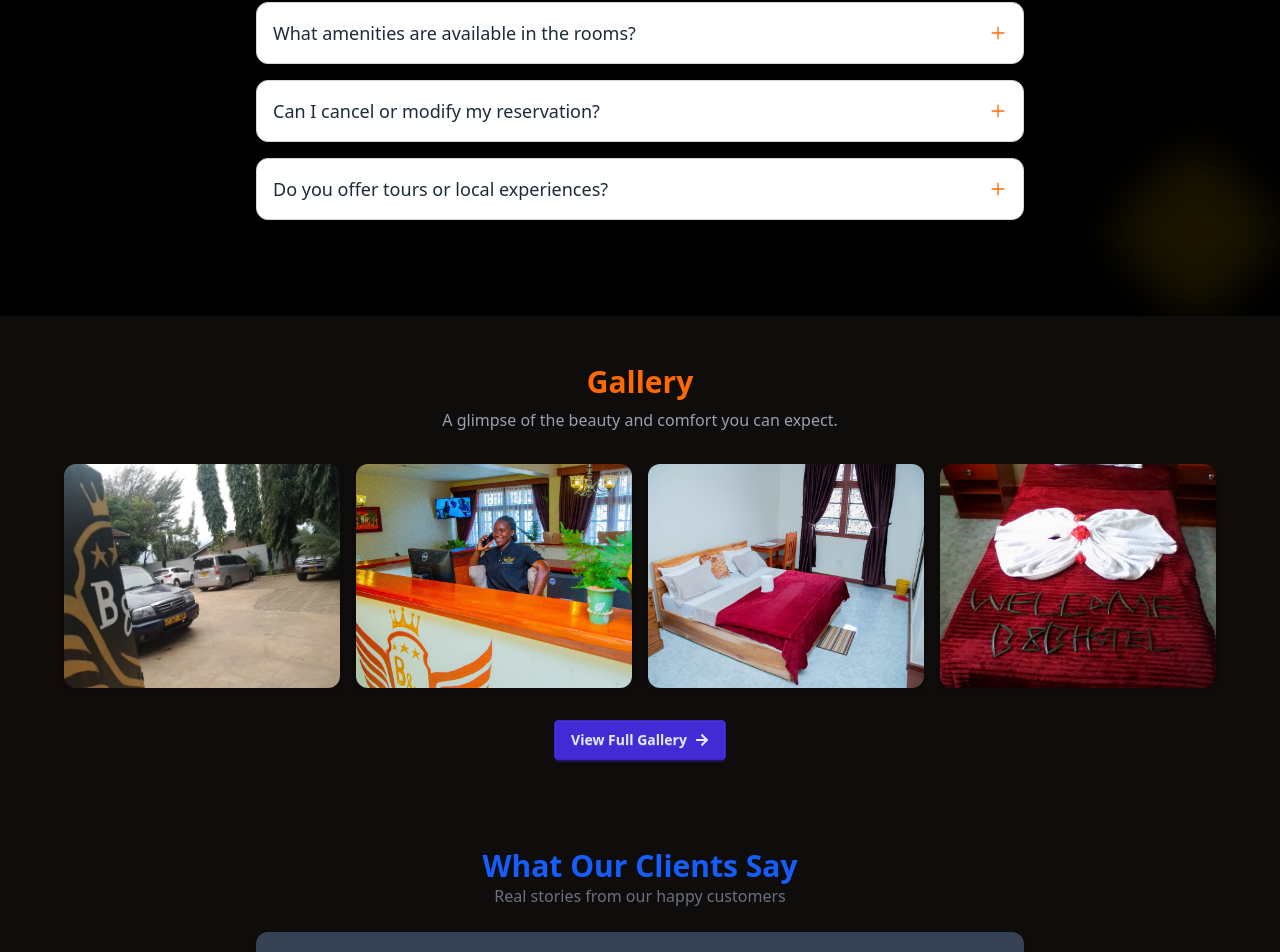
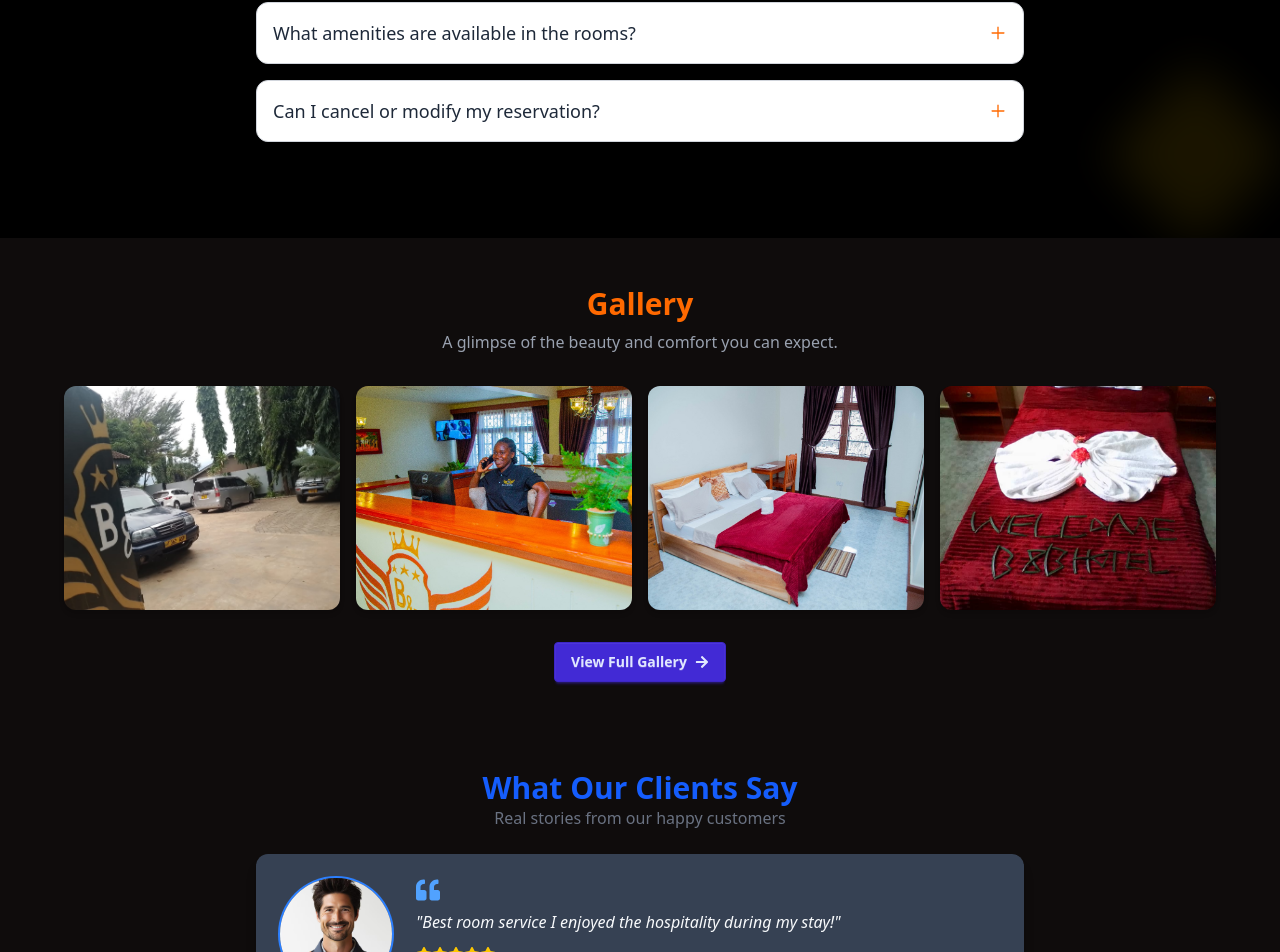
Before and after one commit to castrol-web/bnb, a React (Vite) app in the folder frontend/: page / in a window 1280 px wide. Shown: the part 2439-3391 px from the top of the page. Built offline with nearby package versions, Linux system fonts and the light colour scheme; no server answers.

Commit message:
changes on the faqs

```diff
--- a/frontend/src/components/frequentlyaskedquestions/FAQs.tsx
+++ b/frontend/src/components/frequentlyaskedquestions/FAQs.tsx
@@ -36,12 +36,7 @@ const FAQs = () => {
       id: 6,
       question: "Can I cancel or modify my reservation?",
       answer: "Yes, we offer flexible booking! You can modify or cancel your reservation up to 24 hours before your check-in date without any charges.",
-    },
-    {
-      id: 7,
-      question: "Do you offer tours or local experiences?",
-      answer: "We do! From guided nature walks to cultural village tours, we'll help you explore the best of our surroundings. Just ask our front desk or concierge.",
-    },
+    }
   ];
 
   return (
```
